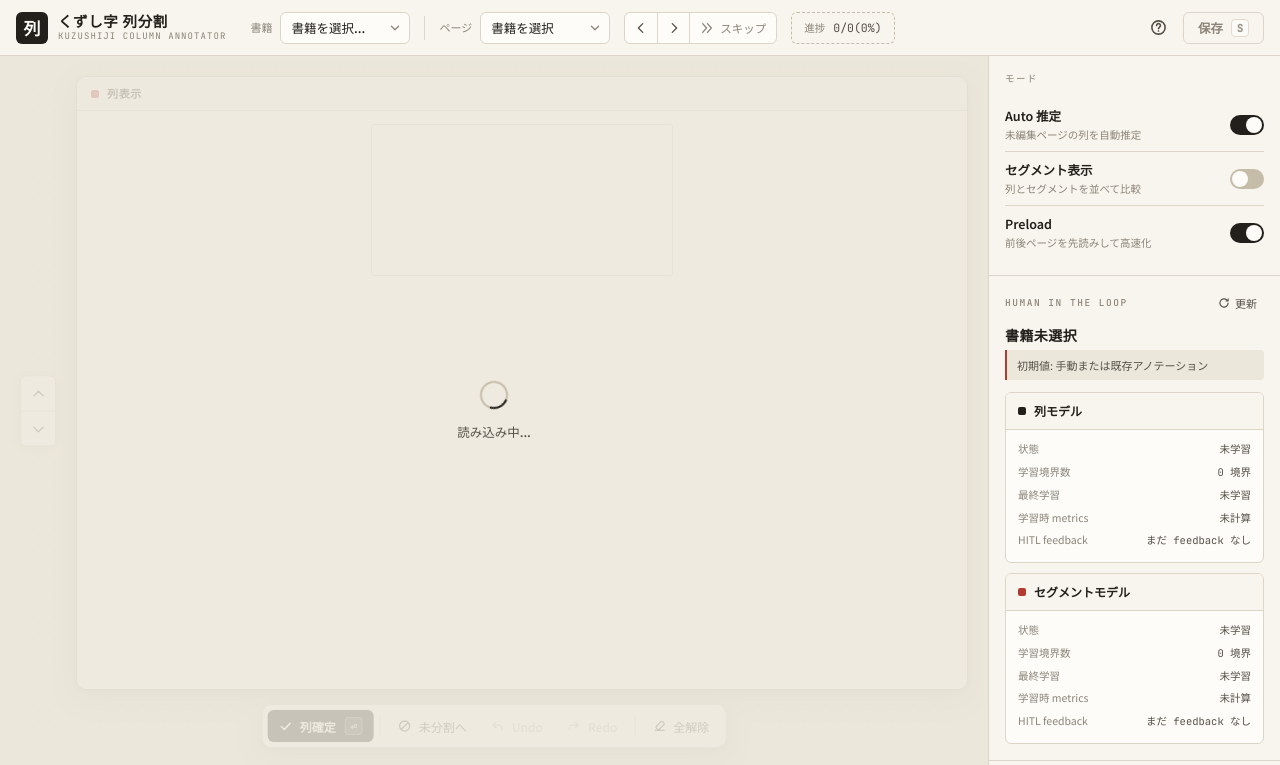
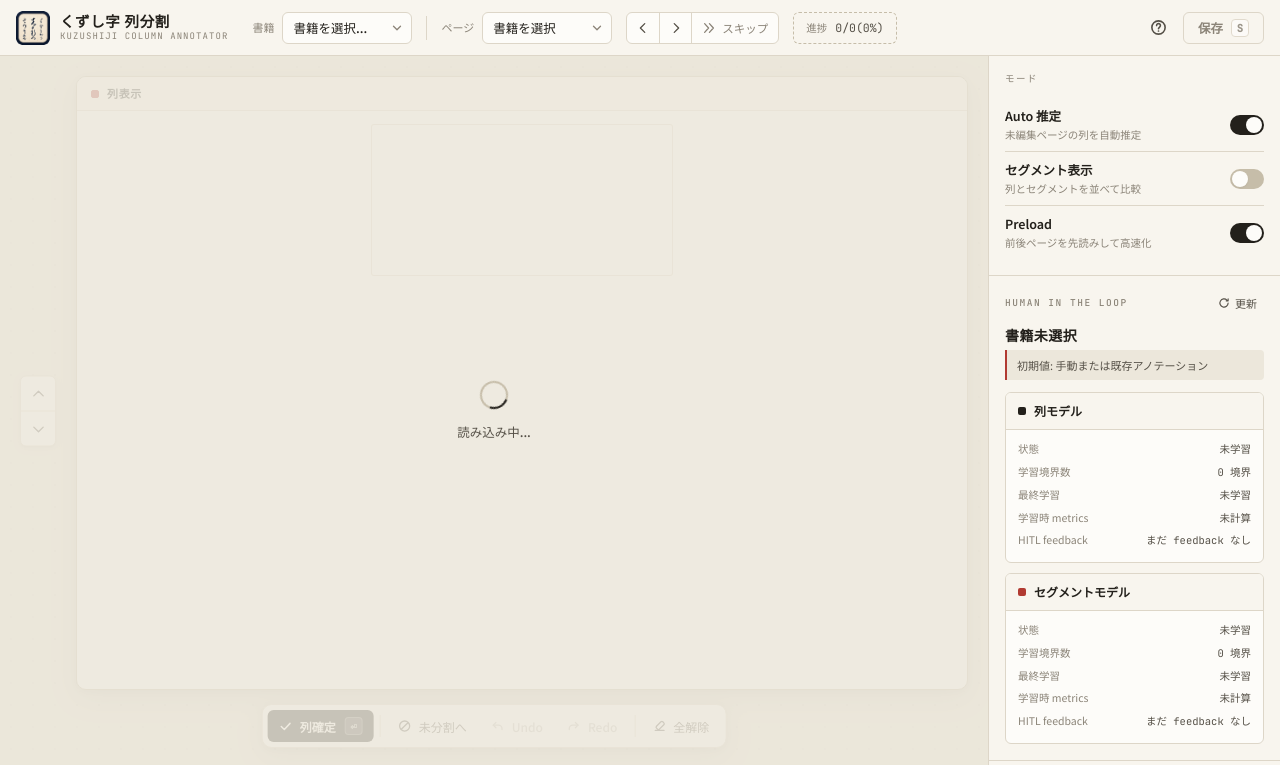
Before and after one commit to Kotomiya07/kuzushiji-column, a FastAPI app: page / in a window 1280 px wide. Shown: the top 765 px of the page. Run offline with FastAPI, Linux system fonts and the light colour scheme; data that the repository does not hold is empty; a map, chart or similar area stays blank.

Commit message:
Modify the application's appearance to v2.2 and add icon.

```diff
--- a/static/style.css
+++ b/static/style.css
@@ -159,16 +159,11 @@ kbd {
 }
 
 .brand-mark {
-    display: grid;
-    place-items: center;
-    width: 32px;
-    height: 32px;
-    font-family: var(--font-serif);
-    font-size: 17px;
-    font-weight: 600;
-    color: var(--surface-raised);
-    background: var(--ink);
+    display: block;
+    width: 34px;
+    height: 34px;
     border-radius: var(--radius-md);
+    object-fit: cover;
     user-select: none;
 }
 
--- a/templates/index.html
+++ b/templates/index.html
@@ -5,7 +5,9 @@
     <meta name="viewport" content="width=device-width, initial-scale=1.0">
     <title>くずし字列分割アノテーションツール</title>
     <meta name="description" content="日本古典籍くずし字データセットの列分割アノテーションツール">
-    <link rel="stylesheet" href="/static/style.css?v=10">
+    <link rel="icon" type="image/png" href="/static/icon.png">
+    <link rel="apple-touch-icon" href="/static/icon.png">
+    <link rel="stylesheet" href="/static/style.css?v=11">
     <link rel="preconnect" href="https://fonts.googleapis.com">
     <link rel="preconnect" href="https://fonts.gstatic.com" crossorigin>
     <link href="https://fonts.googleapis.com/css2?family=Shippori+Mincho:wght@500;600;700&family=Noto+Sans+JP:wght@400;500;600;700&family=JetBrains+Mono:wght@400;500&display=swap" rel="stylesheet">
@@ -15,7 +17,7 @@
         <!-- ヘッダー -->
         <header class="topbar">
             <div class="topbar__brand">
-                <span class="brand-mark" aria-hidden="true">列</span>
+                <img class="brand-mark" src="/static/icon.png" alt="" width="34" height="34" aria-hidden="true">
                 <div class="brand-text">
                     <h1 class="brand-text__title">くずし字 列分割</h1>
                     <span class="brand-text__sub">Kuzushiji Column Annotator</span>
```
Also changed, not shown: static/icon.png (added).
